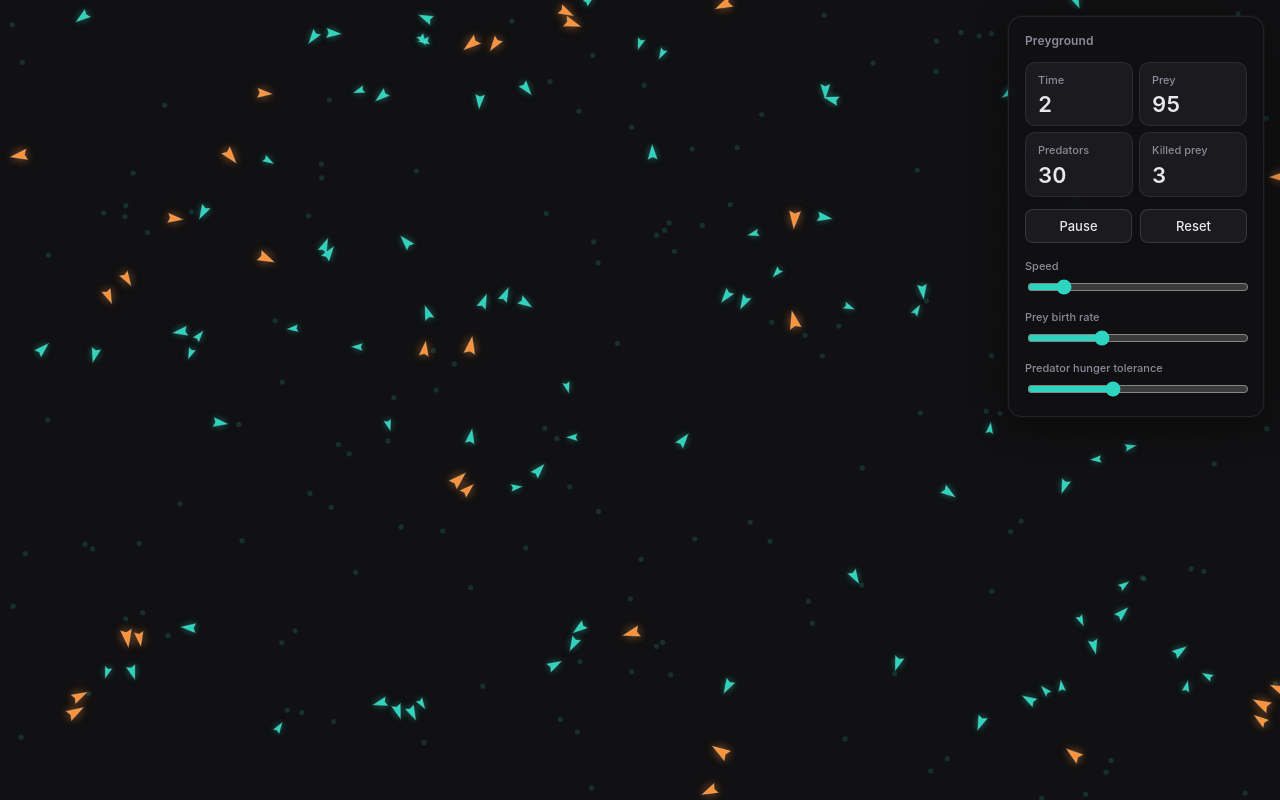
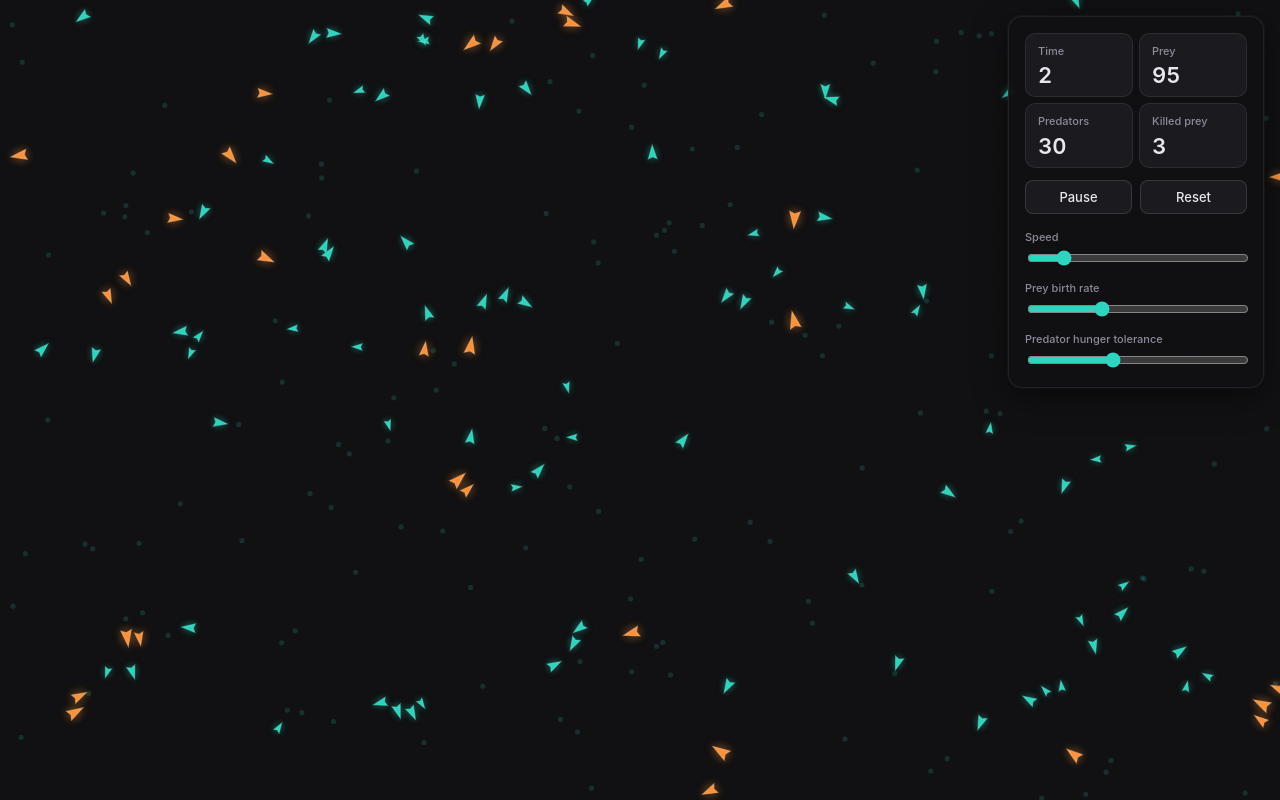
Before and after one commit to tamiroh/preyground, a website built with Vite: page index.html in a window 1280 px wide. Built offline with nearby package versions, Linux system fonts and the light colour scheme; animation ran at ten frames a second.

Commit message:
Remove panel title

```diff
--- a/index.html
+++ b/index.html
@@ -9,8 +9,7 @@
     <main id="app">
       <canvas id="world" aria-label="predator prey simulation"></canvas>
       <aside class="panel">
-        <p class="eyebrow">Preyground</p>
-        <section class="stats-grid" aria-label="simulation stats">
+<section class="stats-grid" aria-label="simulation stats">
           <div>
             <span>Time</span>
             <strong id="time">0</strong>
--- a/src/style.css
+++ b/src/style.css
@@ -59,14 +59,6 @@ input {
   background: rgb(16 16 20 / 0.94);
   box-shadow: 0 8px 32px rgb(0 0 0 / 0.5), 0 0 0 1px rgb(255 255 255 / 0.04);
   backdrop-filter: blur(20px);
-}
-
-.eyebrow {
-  margin: 0 0 14px;
-  color: var(--muted);
-  font-size: 12px;
-  font-weight: 600;
-  letter-spacing: 0.01em;
 }
 
 .stats-grid {
```
